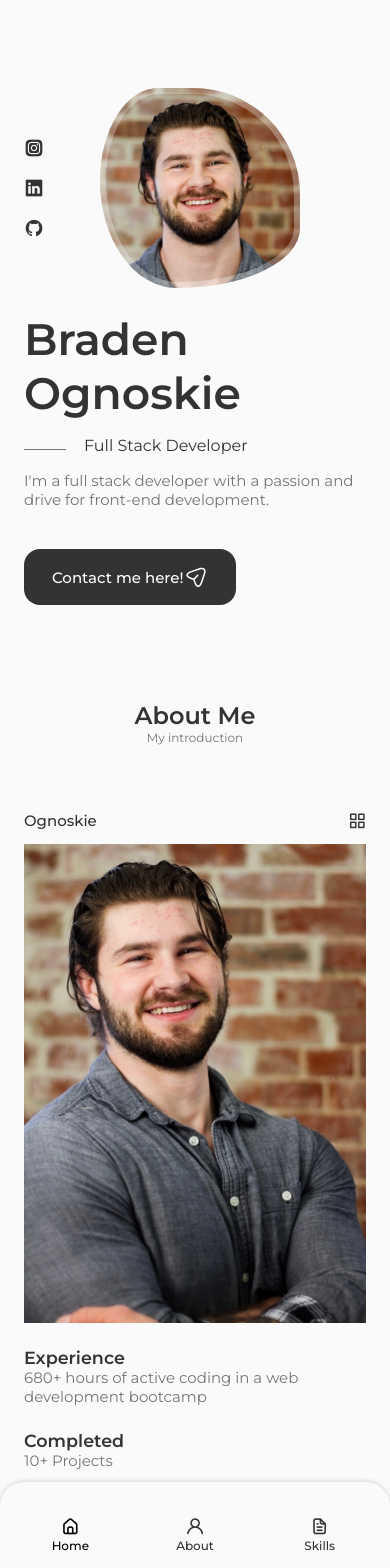
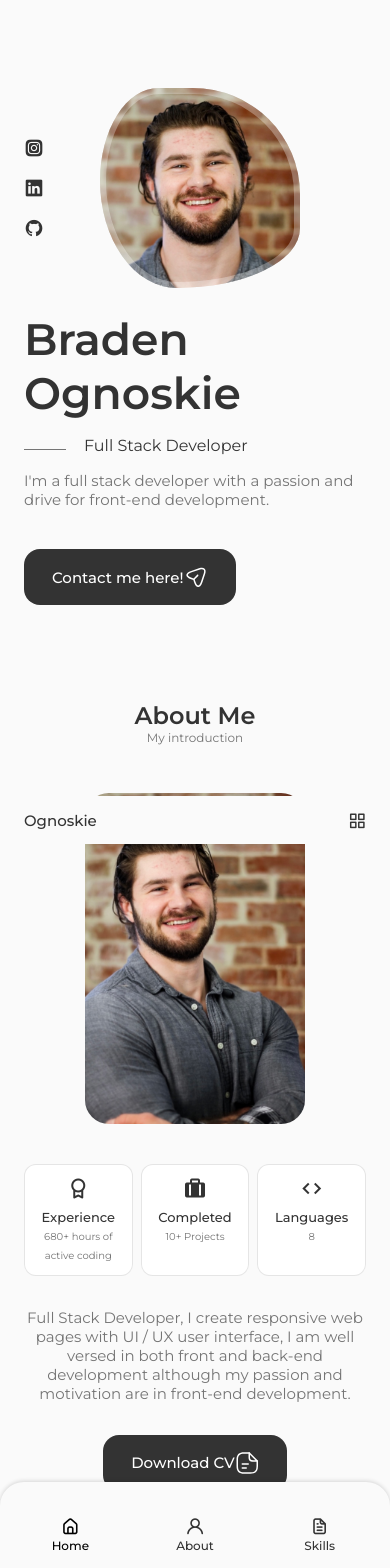
Before and after one commit to Ognoskie/portfolio-project, a React (Create React App) app: page / in a window 390 px wide. Shown: the top 1568 px of the page. Built offline with nearby package versions, Linux system fonts and the light colour scheme.

Commit message:
finished about me

```diff
--- a/src/App.css
+++ b/src/App.css
@@ -187,8 +187,15 @@ img {
 
 /* Medium devices */
 @media screen and (max-width: 768px){
+    body {
+        margin: 0 0 var(--header-height) 0;
+    }
     .section {
         padding: 2rem 0 4rem;
+    }
+
+    .section_subtitle {
+        margin-bottom: var(--mb-3);
     }
 }
 
--- a/src/components/about/Info.js
+++ b/src/components/about/Info.js
@@ -4,16 +4,22 @@ const Info = () => {
     return(
         <div className="about_info grid">
             <div className="about_box">
+                <i className='bx bx-award about_icon'></i>
+
                 <h3 className="about_title">Experience</h3>
-                <span className="about_subtitle">680+ hours of active coding in a web development bootcamp</span>
+                <span className="about_subtitle">680+ hours of active coding</span>
             </div>
 
             <div className="about_box">
+                <i className='bx bxs-briefcase-alt about_icon'></i>
+
                 <h3 className="about_title">Completed</h3>
                 <span className="about_subtitle">10+ Projects</span>
             </div>
 
             <div className="about_box">
+                <i className='bx bx-code about_icon'></i>
+
                 <h3 className="about_title">Languages</h3>
                 <span className="about_subtitle">8</span>
             </div>
--- a/src/components/about/about.css
+++ b/src/components/about/about.css
@@ -0,0 +1,94 @@
+.about_container {
+    /*may change columns from 2 to 3*/
+    grid-template-columns: repeat(2, 1fr);
+    align-items: center;
+    column-gap: 4rem;
+}
+
+.about_img {
+    width: 350px;
+    border-radius: 1.5rem;
+    justify-self: center;
+}
+
+.about_info {
+    grid-template-columns: repeat(3, 140px);
+    gap: 0.5rem;
+    margin-bottom: var(--mb-2);
+}
+
+.about_box {
+    background-color: var(--container-color);
+    border: 1px solid rgba(0, 0, 0, 0.1);
+    border-radius: 0.75rem;
+    text-align: center;
+    padding: 1rem 1.25rem;
+}
+
+.about_icon {
+    font-size: 1.5rem;
+    color: var(--title-color);
+    margin-bottom: var(--mb-0-5);
+}
+
+.about_title {
+    font-size: var(--small-font-size);
+    font-weight: var(--font-medium);
+}
+
+.about_subtitle {
+    font-size: var(--tiny-font-size);
+}
+
+.about_description {
+    padding: 0 4rem 0 0;
+    margin-bottom: var(--mb-2-5);
+}
+
+/*=== Breakpoint ===*/
+/* Large devices */
+@media screen and (max-width: 992px) {
+    .about_container {
+        grid-template-columns: 1fr;
+        row-gap: 2.5rem;
+    }
+
+    .about_img {
+        width: 220px;
+    }
+
+    .about_box {
+        padding: 0.75rem 0.5rem;
+    }
+
+    .about_data {
+        text-align: center;
+    }
+
+    .about_info {
+        justify-content: center;
+    }
+
+    .about_description {
+        padding: 0 5rem;
+        margin-bottom: 2rem;
+    }
+}
+
+/* Medium devices */
+@media screen and (max-width: 576px) {
+    .about_info {
+        grid-template-columns: repeat(3, 1fr);
+    }
+
+    .about_description {
+        padding: 0;
+    }
+}
+
+/* Small devices */
+@media screen and (max-width: 350px){
+    .about_info {
+        grid-template-columns: repeat(2, 1fr);
+    }
+}
```
